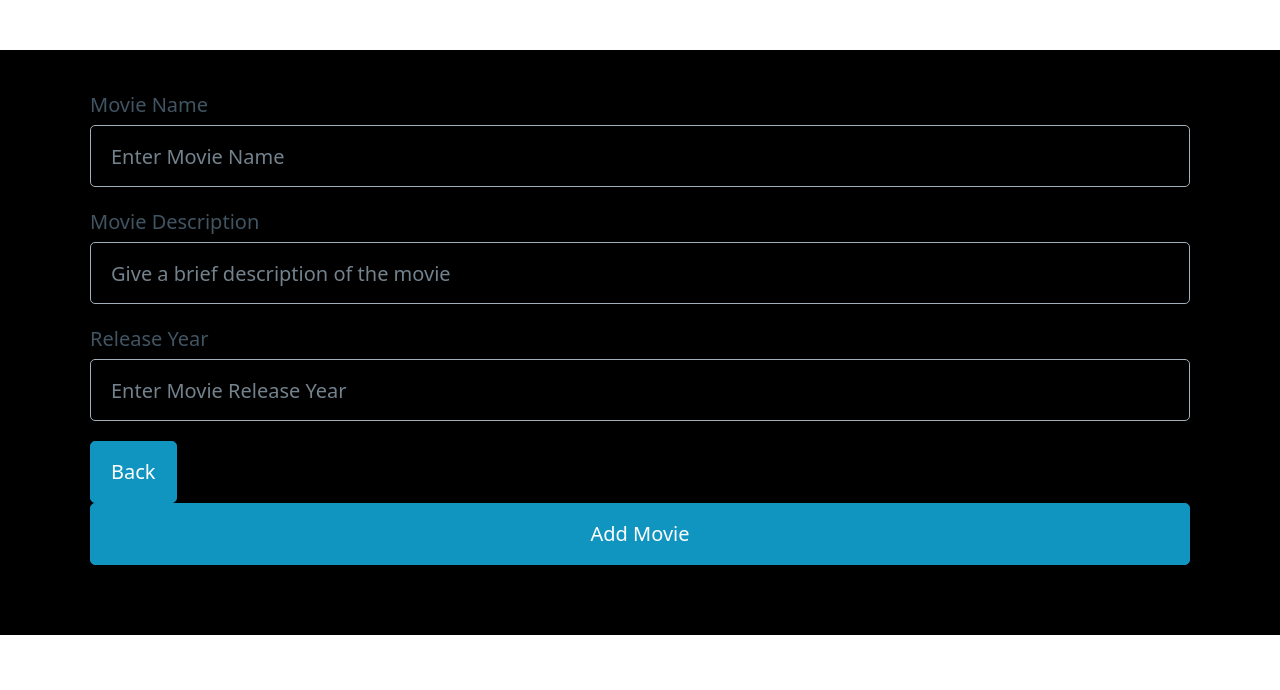
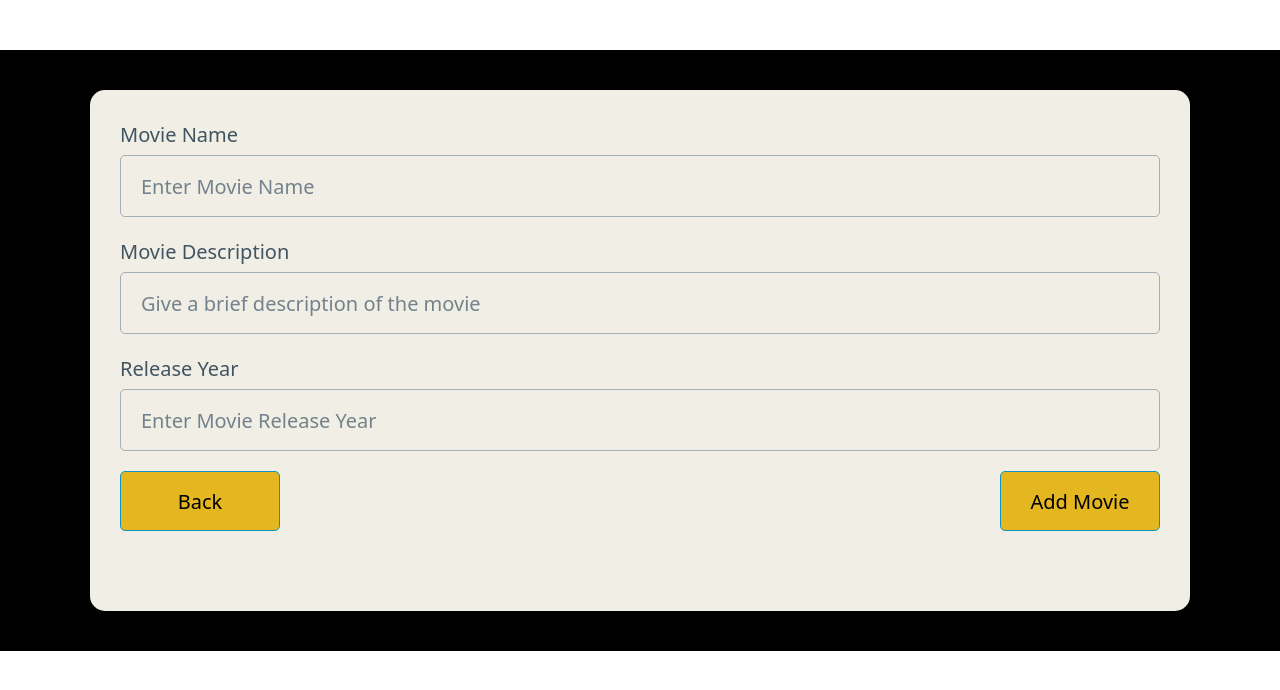
Before and after one commit to priyavarshini-mediwave/movie-api-frontend, a React (Vite) app in the folder app/: page /addMovie in a window 1280 px wide. Shown: the top 690 px of the page. Built offline with nearby package versions, Linux system fonts and the light colour scheme.

Commit message:
css for addMovie and ViewOne movie

```diff
--- a/app/src/App.css
+++ b/app/src/App.css
@@ -221,6 +221,28 @@ body {
 .RatingStars {
   background-color: #e4b721;
 }
+.AddMovie {
+  padding: 30px;
+  border-radius: 15px;
+  background-color: #f1eee5;
+}
+.AddMovie-AddBtns {
+  display: flex;
+  justify-content: space-between;
+  gap: 30px;
+}
+.AddMovie-CancelBtn {
+  width: 160px;
+  height: 60px;
+  background-color: #e4b721;
+  color: black;
+}
+.AddMovieBtn {
+  width: 160px;
+  height: 60px;
+  background-color: #e4b721;
+  color: black;
+}
 .viewOneMovie {
   margin: auto;
   max-width: 1000px;
@@ -244,7 +266,19 @@ body {
   padding: 20px;
   background-color: #f1eee5;
 }
-
+.closeMovie {
+  margin: auto;
+  max-width: 100px;
+  display: flex;
+  justify-content: center;
+  border: 2px solid;
+  border-radius: 10px;
+  margin-top: 10px;
+  background-color: rgb(230, 118, 77);
+}
+.closeMovie a {
+  color: black;
+}
 .search {
   display: flex;
   padding: 20px;
--- a/app/src/pages/AddMovie.tsx
+++ b/app/src/pages/AddMovie.tsx
@@ -67,7 +67,7 @@ const AddMovie = () => {
   return (
     <>
       <Layout title="Add new Movie">
-        <div className="container">
+        <div className="container AddMovie">
           <form onSubmit={(e) => handleAddMovie(e)}>
             <label htmlFor="movie_name">Movie Name</label>
             <input
--- a/app/src/pages/ViewOneMovie.tsx
+++ b/app/src/pages/ViewOneMovie.tsx
@@ -67,6 +67,9 @@ const ViewOneMovie = () => {
             ))}
           </div>
         </div>
+        <div className="closeMovie">
+          <Link to="/">Close</Link>
+        </div>
       </div>
     </>
   );
```
